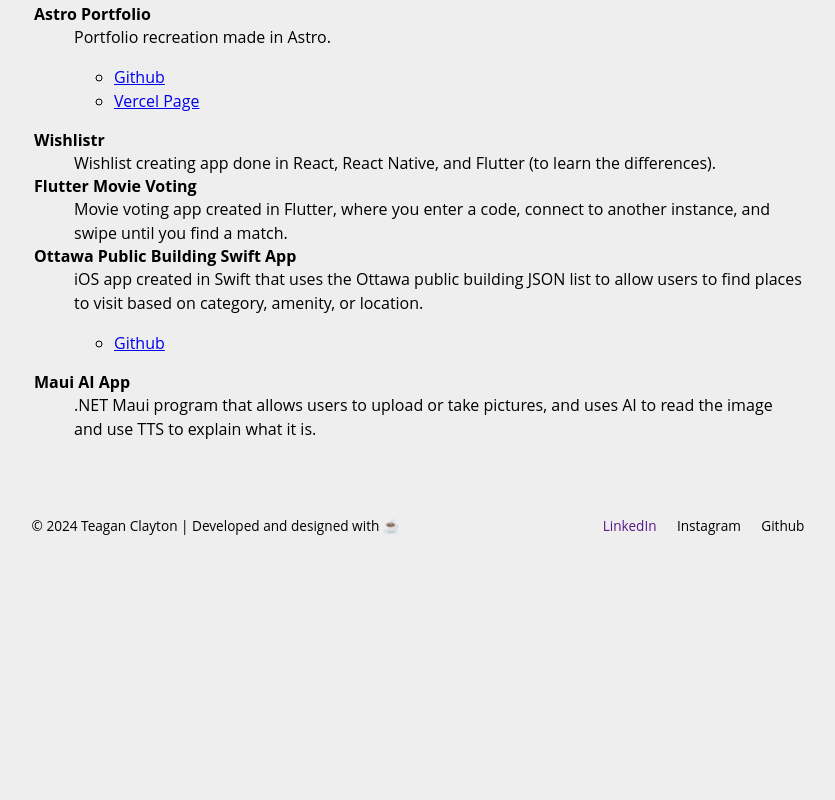
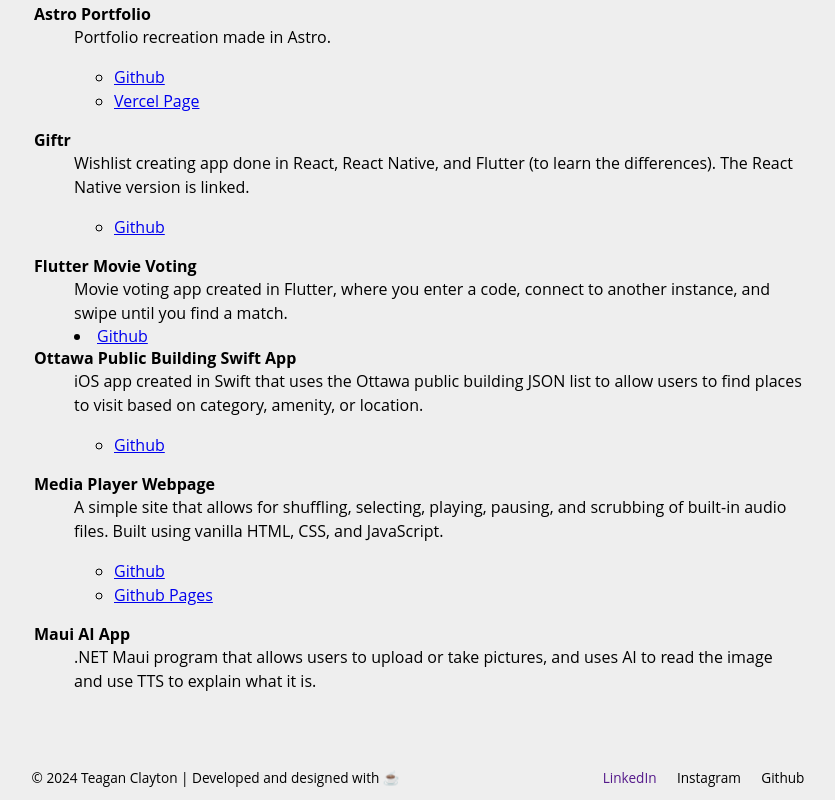
Before and after one commit to notosarme/portfolio, a plain HTML site: page works.html in a window 1280 px wide. Shown: the part 712-1512 px from the top of the page, without its empty margins (222-1057 px from the left). Before the commit the page ends 1260 px from the top, so only its background shows below. Drawn offline with Linux system fonts and the light colour scheme.

Commit message:
Update works links

```diff
--- a/works.html
+++ b/works.html
@@ -51,19 +51,23 @@
         <dd>
           <p>Portfolio recreation made in Astro.</p>
           <ul>
-            <li><a href="https://github.com/notosarme/portfolio">Github</a></li>
+            <li><a href="https://github.com/notosarme/astro-portfolio">Github</a></li>
             <li><a href="https://tjclayton.vercel.app/">Vercel Page</a></li>
           </ul>
         </dd>
 
-        <dt>Wishlistr</dt>
+        <dt>Giftr</dt>
         <dd>
-          <p>Wishlist creating app done in React, React Native, and Flutter (to learn the differences).</p>
+          <p>Wishlist creating app done in React, React Native, and Flutter (to learn the differences). The React Native version is linked.</p>
+          <ul>
+            <li><a href="https://github.com/clay0063/wishlist-creation-app ">Github</a></li>
+          </ul>
         </dd>
 
         <dt>Flutter Movie Voting</dt>
         <dd>
           <p>Movie voting app created in Flutter, where you enter a code, connect to another instance, and swipe until you find a match.</p>
+          <li><a href="https://github.com/clay0063/flutter_movie_voting">Github</a></li>
         </dd>
 
         <dt>Ottawa Public Building Swift App</dt>
@@ -71,6 +75,18 @@
           <p>iOS app created in Swift that uses the Ottawa public building JSON list to allow users to find places to visit based on category, amenity, or location.</p>
           <ul>
             <li><a href="https://github.com/clay0063/clay0063-mad9137-final-project">Github</a></li>
+          </ul>
+        </dd>
+
+        <dt>Media Player Webpage</dt>
+        <dd>
+          <p>
+            A simple site that allows for shuffling, selecting, playing, pausing, and scrubbing of built-in audio files.
+            Built using vanilla HTML, CSS, and JavaScript.
+          </p>
+          <ul>
+            <li><a href="https://github.com/clay0063/media-player">Github</a></li>
+            <li><a href="https://clay0063.github.io/media-player/">Github Pages</a></li>
           </ul>
         </dd>
 
```
